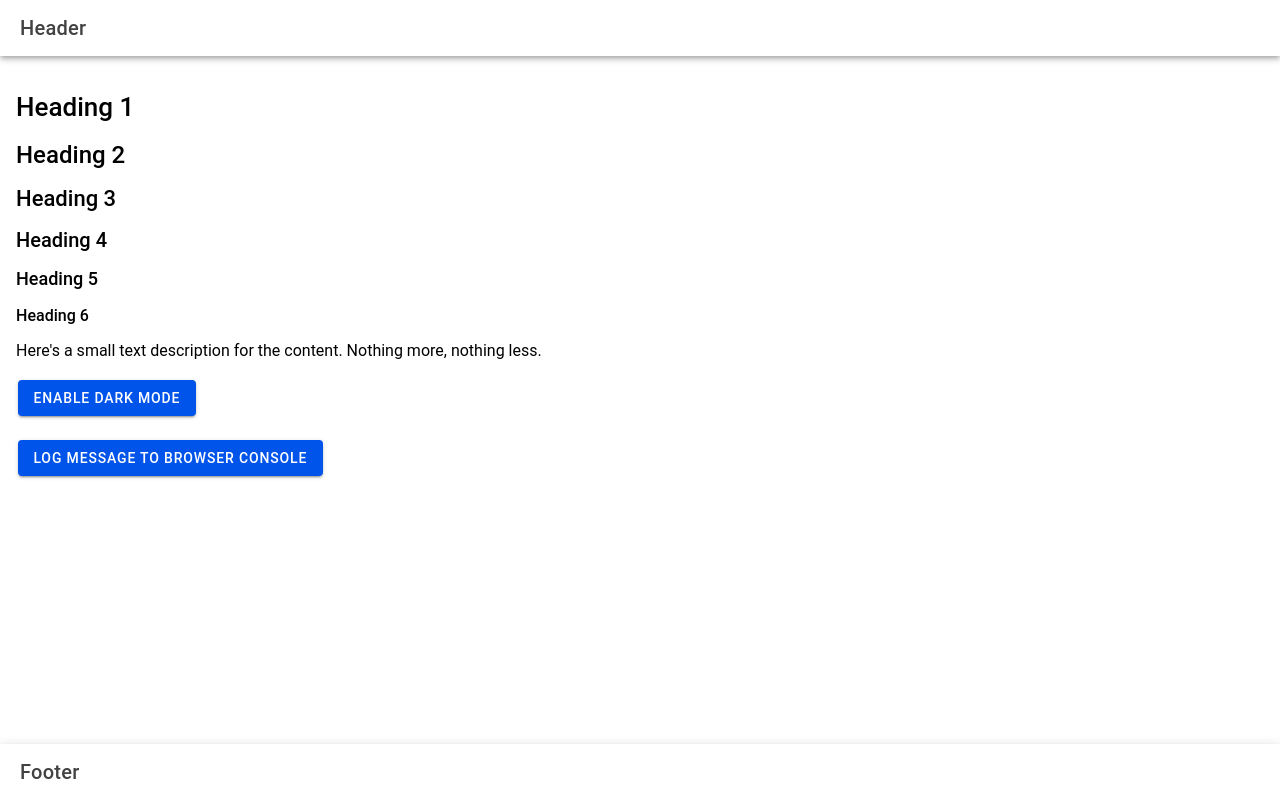
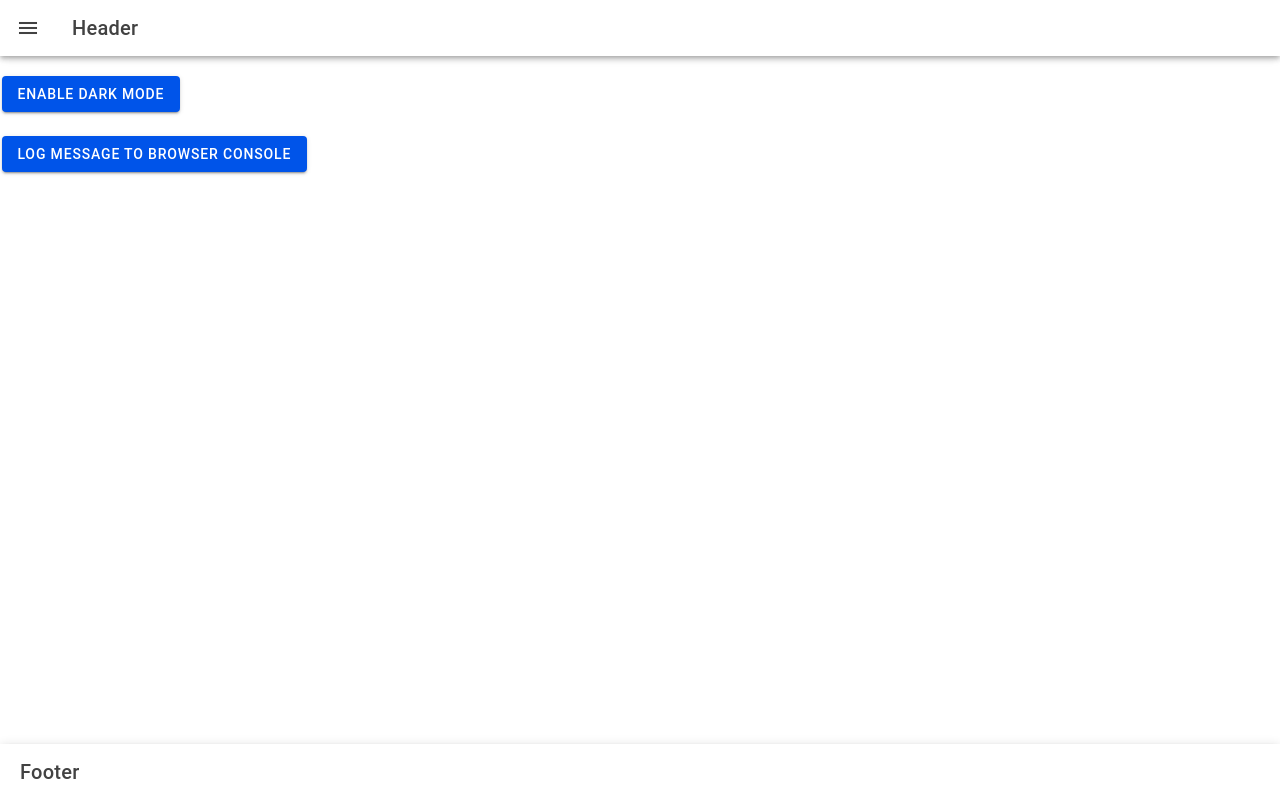
Before and after one commit to BoseVJeff/food-delivery, a React (Vite) app: page /settings in a window 1280 px wide. Built offline with nearby package versions, Linux system fonts and the light colour scheme.

Commit message:
Switched the app to a router-based setuup with a persistent drawer.

```diff
--- a/package.json
+++ b/package.json
@@ -15,7 +15,9 @@
     "@ionic/react": "^8.4.3",
     "@ionic/react-router": "^8.4.3",
     "react": "^18.3.1",
-    "react-dom": "^18.2.0"
+    "react-dom": "^18.2.0",
+    "react-router-dom": "^5.3.4",
+    "@types/react-router-dom": "^5.3.3"
   },
   "devDependencies": {
     "@capacitor/cli": "^7.0.1",
--- a/src/App.tsx
+++ b/src/App.tsx
@@ -20,66 +20,55 @@ import '@ionic/react/css/palettes/dark.class.css';
 
 import './theme/variables.css';
 
-import { IonHeader, IonToolbar, IonTitle, IonContent, setupIonicReact, IonFooter, IonApp, IonButton } from '@ionic/react';
-import { useContext, useRef, useState } from 'react';
-import ThemeContext from './utils/ThemeContext';
-import LogContext from './utils/LogContext';
+import { IonHeader, IonToolbar, IonTitle, IonContent, setupIonicReact, IonFooter, IonApp, IonRouterOutlet, IonMenu, IonButtons, IonMenuButton, IonList, IonItem, IonListHeader } from '@ionic/react';
+import Home from './pages/Home';
+import { IonReactRouter } from '@ionic/react-router';
+import { Redirect, Route } from 'react-router-dom';
+import Settings from './pages/Settings';
+import Example from './pages/Example';
+import Default from './pages/Default';
 
 setupIonicReact();
 
 function App() {
-  // const theme = useContext(ThemeContext);
-
-  let [theme, setTheme] = useState<boolean | null>(null);
-
-  const root = useRef(document.documentElement);
-
-  const logger = useContext(LogContext);
-
-  function switchTheme() {
-    setTheme(theme === null ? true : !theme);
-    if (!theme) {
-      root.current.classList.add("ion-palette-dark");
-    } else {
-      root.current.classList.remove("ion-palette-dark");
-    }
-    logger(`Current theme: ${theme}`);
-  }
-
-  function logMsg() {
-    logger("Logged message!");
-  }
-
   return (
-    <ThemeContext.Provider value={theme}>
+    <>
+      <IonReactRouter>
+        <IonMenu contentId='fd-app'>
+          <IonList>
+            <IonListHeader>
+              Food Delivery
+            </IonListHeader>
+            <IonItem routerLink='/'>
+              Home
+            </IonItem>
+            <IonItem routerLink='/settings'>
+              Settings
+            </IonItem>
+            <IonItem routerLink='/example'>
+              Example
+            </IonItem>
+          </IonList>
+        </IonMenu>
         <IonApp>
           <IonHeader>
             <IonToolbar>
               <IonTitle>Header</IonTitle>
+              <IonButtons slot="start">
+                <IonMenuButton></IonMenuButton>
+              </IonButtons>
             </IonToolbar>
           </IonHeader>
-        <IonContent className="ion-padding">
-          <h1>Heading 1</h1>
-          <h2>Heading 2</h2>
-          <h3>Heading 3</h3>
-          <h4>Heading 4</h4>
-          <h5>Heading 5</h5>
-          <h6>Heading 6</h6>
-
-          <p>Here's a small text description for the content. Nothing more, nothing less.</p>
-
-          <p>
-            <IonButton onClick={switchTheme}>
-              {/* Default should be light, hence the structure */}
-              Enable {!theme ? "Dark" : "Light"} Mode
-            </IonButton>
-          </p>
-
-          <p>
-            <IonButton onClick={logMsg}>
-              Log message to browser console
-            </IonButton>
-          </p>
+          <IonContent class='ion-padding' id='fd-app'>
+            <IonRouterOutlet>
+              <Route exact path="/" component={Home}></Route>
+              <Route exact path="/home">
+                <Redirect to="/"></Redirect>
+              </Route>
+              <Route path="/settings" component={Settings}></Route>
+              <Route path="/example" component={Example}></Route>
+              <Route component={Default}></Route>
+            </IonRouterOutlet>
           </IonContent>
           <IonFooter>
             <IonToolbar>
@@ -87,7 +76,8 @@ function App() {
             </IonToolbar>
           </IonFooter>
         </IonApp>
-    </ThemeContext.Provider>
+      </IonReactRouter>
+    </>
   );
 }
 
--- /dev/null
+++ b/src/pages/Default.tsx
@@ -0,0 +1,11 @@
+// Equivalent to 404 pages
+
+function Default() {
+    return (
+        <>
+            Page not Found!
+        </>
+    );
+}
+
+export default Default;
--- /dev/null
+++ b/src/pages/Example.tsx
@@ -0,0 +1,8 @@
+function Example() {
+    return (
+        <>
+            Place any examples here for testing and demo purposes
+        </>
+    );
+}
+export default Example;
--- /dev/null
+++ b/src/pages/Home.tsx
@@ -0,0 +1,16 @@
+// The `/` route
+
+function Home() {
+    return <>
+        <h1>Heading 1</h1>
+        <h2>Heading 2</h2>
+        <h3>Heading 3</h3>
+        <h4>Heading 4</h4>
+        <h5>Heading 5</h5>
+        <h6>Heading 6</h6>
+
+        <p>Here's a small text description for the content. Nothing more, nothing less.</p>
+    </>;
+}
+
+export default Home;
--- /dev/null
+++ b/src/pages/Settings.tsx
@@ -0,0 +1,46 @@
+// The `/settings` page
+
+import { IonButton } from "@ionic/react";
+import ThemeContext from "../utils/ThemeContext";
+import { useContext, useRef, useState } from "react";
+import LogContext from "../utils/LogContext";
+
+function Settings() {
+    const logger = useContext(LogContext);
+
+    function logMsg() {
+        logger("Logged message!");
+    }
+
+    let [theme, setTheme] = useState<boolean | null>(null);
+
+    const root = useRef(document.documentElement);
+
+    function switchTheme() {
+        setTheme(theme === null ? true : !theme);
+        if (!theme) {
+            root.current.classList.add("ion-palette-dark");
+        } else {
+            root.current.classList.remove("ion-palette-dark");
+        }
+        logger(`Current theme: ${theme}`);
+    }
+
+    return <ThemeContext.Provider value={theme}>
+
+        <p>
+            <IonButton onClick={switchTheme}>
+                {/* Default should be light, hence the structure */}
+                Enable {!theme ? "Dark" : "Light"} Mode
+            </IonButton>
+        </p>
+
+        <p>
+            <IonButton onClick={logMsg}>
+                Log message to browser console
+            </IonButton>
+        </p>
+    </ThemeContext.Provider>;
+}
+
+export default Settings;
```
Also changed, not shown: 1 other file (tests, documents, lock files or other folders). Lines whose indentation alone changed are shown as unchanged.
